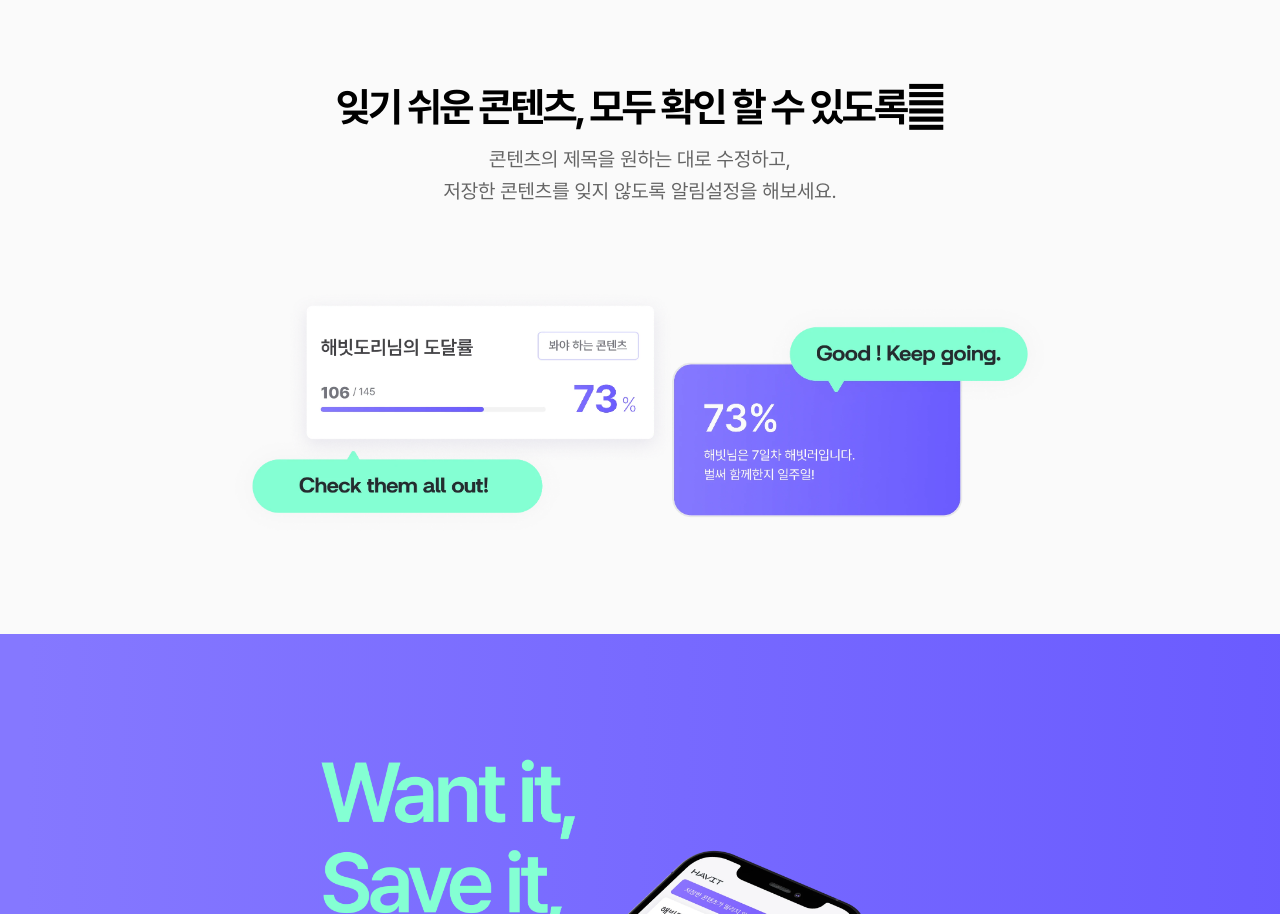
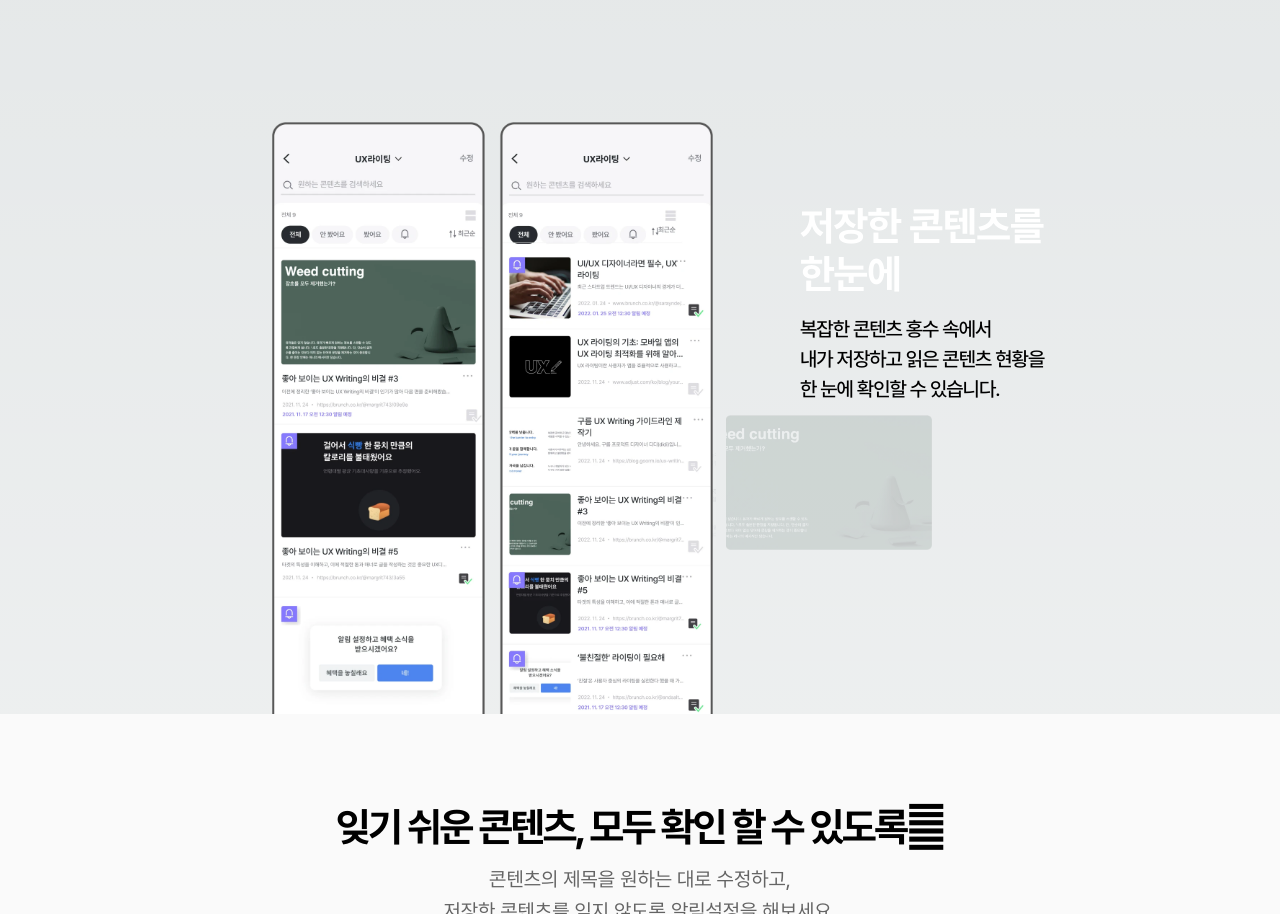
Before and after one commit to TeamHavit/Havit-Landing-Web, a Next.js app: page / in a window 1280 px wide. Shown: the part 1560-2474 px from the top of the page. Built offline with nearby package versions, Linux system fonts and the light colour scheme.

Commit message:
Feat: DetailContent 컴포넌트 구현 및 연결

```diff
--- /dev/null
+++ b/src/components/DetailContent/DetailContent.module.scss
@@ -0,0 +1,146 @@
+@import '@/styles/responsive.module.scss';
+
+.DetailContent {
+  display: flex;
+  flex-direction: column;
+  justify-content: flex-end;
+  align-items: flex-start;
+  padding: 0 2rem;
+  width: 100%;
+  height: 45rem;
+  background-color: var(--black-background);
+  font-family: 'Pretendard';
+  letter-spacing: -0.06em;
+
+  @include tablet {
+    padding: 0;
+    height: 55rem;
+  }
+
+  @include mobile {
+    padding: 0;
+    height: 48rem;
+  }
+
+  &__mainWrapper {
+    display: grid;
+    grid-template-columns: 1fr 1fr;
+    width: 100%;
+    margin-left: 10rem;
+
+    @include tablet {
+      grid-template-columns: 1fr;
+      margin-left: 0;
+
+      & > :nth-child(1) {
+        order: 2;
+      }
+
+      & > :nth-child(2) {
+        order: 1;
+      }
+    }
+
+    @include mobile {
+      grid-template-columns: 1fr;
+      margin-left: 0;
+
+      & > :nth-child(1) {
+        order: 2;
+      }
+
+      & > :nth-child(2) {
+        order: 1;
+      }
+    }
+
+    &__mainImage {
+      position: relative;
+      height: 37rem;
+      left: 5rem;
+      z-index: 1;
+
+      @include tablet {
+        left: 10rem;
+        height: 40rem;
+        top: 5rem;
+      }
+
+      @include mobile {
+        left: 0;
+        top: 7rem;
+        height: 35rem;
+      }
+    }
+
+    &__textWrapper {
+      @include tablet {
+        margin-left: 55%;
+      }
+
+      @include mobile {
+        text-align: center;
+        margin-left: 0;
+      }
+    }
+
+    &__title {
+      margin-top: 5rem;
+      font-size: 2.5rem;
+      font-weight: 700;
+      color: var(--white);
+
+      @include tablet {
+        font-size: 2rem;
+      }
+
+      @include mobile {
+        font-size: 1.5rem;
+      }
+    }
+
+    &__detail {
+      margin-top: 1rem;
+      font-size: 1.25rem;
+      font-weight: 500;
+      line-height: 30px;
+      color: var(--text-white-gray);
+
+      @include tablet {
+        font-size: 1.125rem;
+      }
+
+      @include mobile {
+        line-height: 25px;
+        font-size: 0.875rem;
+      }
+    }
+  }
+
+  &__blur {
+    position: absolute;
+    width: 80%;
+    height: 5rem;
+    background: var(--blur-black-background);
+    z-index: 10;
+  }
+
+  &__backgroundImage {
+    position: absolute;
+    margin-bottom: 10rem;
+    left: 40vw;
+    width: 25rem;
+    z-index: 0;
+
+    @include tablet {
+      margin-bottom: 5rem;
+      right: 0;
+    }
+
+    @include mobile {
+      margin-bottom: 5rem;
+      left: 45vw;
+      width: 20rem;
+    }
+  }
+}
--- /dev/null
+++ b/src/components/DetailContent/DetailContent.tsx
@@ -0,0 +1,80 @@
+import React from 'react';
+import Image from 'next/image';
+
+import useWindowSize from '@/hooks/useWindowSize';
+import { RESPONSIVE_VARIABLE } from '@/constants/objects/responsive';
+
+import mockupLgSrc from '../../../public/static/images/mockup-content-list-pc.webp';
+import mockupMdSrc from '../../../public/static/images/mockup-content-list-md.webp';
+import mockupSmSrc from '../../../public/static/images/mockup-content-list-sm.webp';
+import backImageSrc from '../../../public/static/images/blur-bg-image.webp';
+
+import Styles from './DetailContent.module.scss';
+
+export default function DetailContent(): JSX.Element {
+  const { width } = useWindowSize();
+
+  const mockupSrc =
+    width >= RESPONSIVE_VARIABLE['pc']
+      ? mockupLgSrc
+      : width < RESPONSIVE_VARIABLE['tablet']
+      ? mockupSmSrc
+      : mockupMdSrc;
+
+  const TitleText = (): JSX.Element => {
+    return width >= RESPONSIVE_VARIABLE['pc'] ? (
+      <span>
+        저장한 콘텐츠를 <br /> 한눈에
+      </span>
+    ) : (
+      <span>저장한 콘텐츠를 한눈에</span>
+    );
+  };
+
+  const DetailText = (): JSX.Element => {
+    return width >= RESPONSIVE_VARIABLE['pc'] ? (
+      <>
+        <div>복잡한 콘텐츠 홍수 속에서</div>
+        <div>내가 저장하고 읽은 콘텐츠 현황을</div>
+        <div>한 눈에 확인할 수 있습니다.</div>
+      </>
+    ) : (
+      <>
+        <div>복잡한 콘텐츠 홍수 속에서 내가 저장하고 읽은</div>
+        <div>콘텐츠 현황을 한 눈에 확인할 수 있습니다.</div>
+      </>
+    );
+  };
+
+  return (
+    <div className={Styles.DetailContent}>
+      <div className={Styles.DetailContent__mainWrapper}>
+        <div className={Styles.DetailContent__mainWrapper__mainImage}>
+          <Image
+            src={mockupSrc}
+            alt="havit mockup content list"
+            style={{ width: 'auto', height: '100%' }}
+          />
+        </div>
+        <div className={Styles.DetailContent__mainWrapper__textWrapper}>
+          <div className={Styles.DetailContent__mainWrapper__title}>
+            <TitleText />
+          </div>
+          <div className={Styles.DetailContent__mainWrapper__detail}>
+            <DetailText />
+          </div>
+        </div>
+      </div>
+      <div className={Styles.DetailContent__backgroundImage}>
+        <Image
+          src={backImageSrc}
+          alt="background blur image"
+          style={{ width: '105%', height: 'auto' }}
+        />
+      </div>
+      {width >= RESPONSIVE_VARIABLE['pc'] && (
+        <div className={Styles.DetailContent__blur} />
+      )}
+    </div>
+  );
+}
--- /dev/null
+++ b/src/components/DetailContent/index.ts
@@ -0,0 +1,3 @@
+import DetailContent from './DetailContent';
+
+export { DetailContent };
--- a/src/pages/index.tsx
+++ b/src/pages/index.tsx
@@ -2,6 +2,7 @@ import Head from 'next/head';
 
 import { Main } from '@/components/Main';
 import { DetailEasy } from '@/components/DetailEasy';
+import { DetailContent } from '@/components/DetailContent';
 import { DetailCheck } from '@/components/DetailCheck';
 import { TimeToHavit } from '@/components/TimeToHavit';
 import { Footer } from '@/components/Footer';
@@ -17,7 +18,11 @@ export default function Home() {
           name="description"
           content="기억하고 싶은 모든 콘텐츠를 내 손안에, HAVIT"
         />
-        <meta name="viewport" content="width=device-width, initial-scale=1" />
+        {/* <meta name="viewport" content="width=device-width, initial-scale=1" /> */}
+        <meta
+          name="viewport"
+          content="width=device-width, initial-scale=1.0, maximum-scale=1, minimum-scale=1"
+        ></meta>
         <link rel="icon" href="/favicon.ico" />
         <link
           rel="apple-touch-icon"
@@ -40,6 +45,7 @@ export default function Home() {
       <main className={styles.main}>
         <Main />
         <DetailEasy />
+        <DetailContent />
         <DetailCheck />
         <TimeToHavit />
         <Footer />
```
